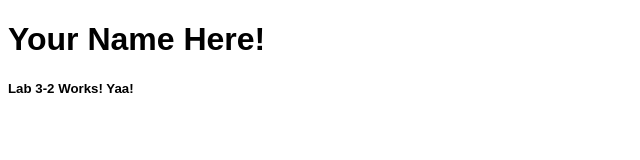
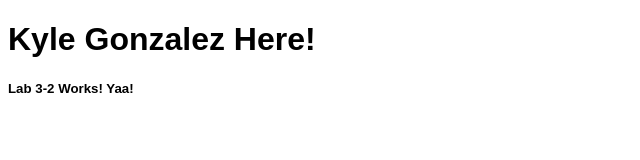
Before and after one commit to gonzalkb/225-lab3-2, a plain HTML site: page index.html in a window 1280 px wide. Shown: the whole page, without its empty margins (0-640 px from the left). Drawn offline with Linux system fonts and the light colour scheme.

Commit message:
Update index.html

```diff
--- a/index.html
+++ b/index.html
@@ -1,12 +1,12 @@
 <!DOCTYPE html>
 <html>
   <head>
-    <title>Your Name Here</title>
+    <title>Kyle Gonzalez Here</title>
     <link rel="stylesheet" href="style.css">
     <title>Test</title>
   </head>
   <body>
-    <h1>Your Name Here!</h1>
+    <h1>Kyle Gonzalez Here!</h1>
     <h5>Lab 3-2 Works! Yaa!</h5>
   </body>
 </html>
```
